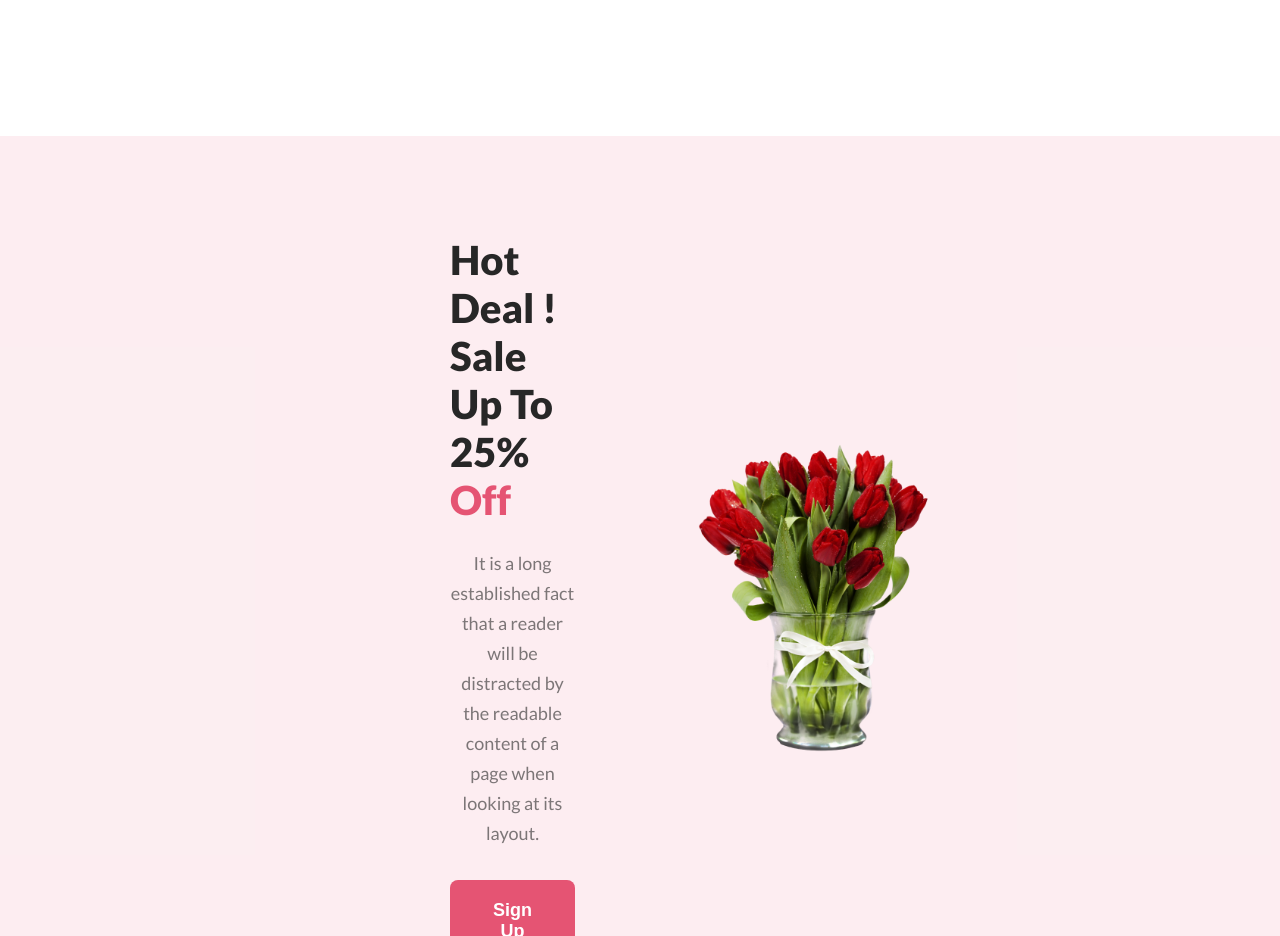
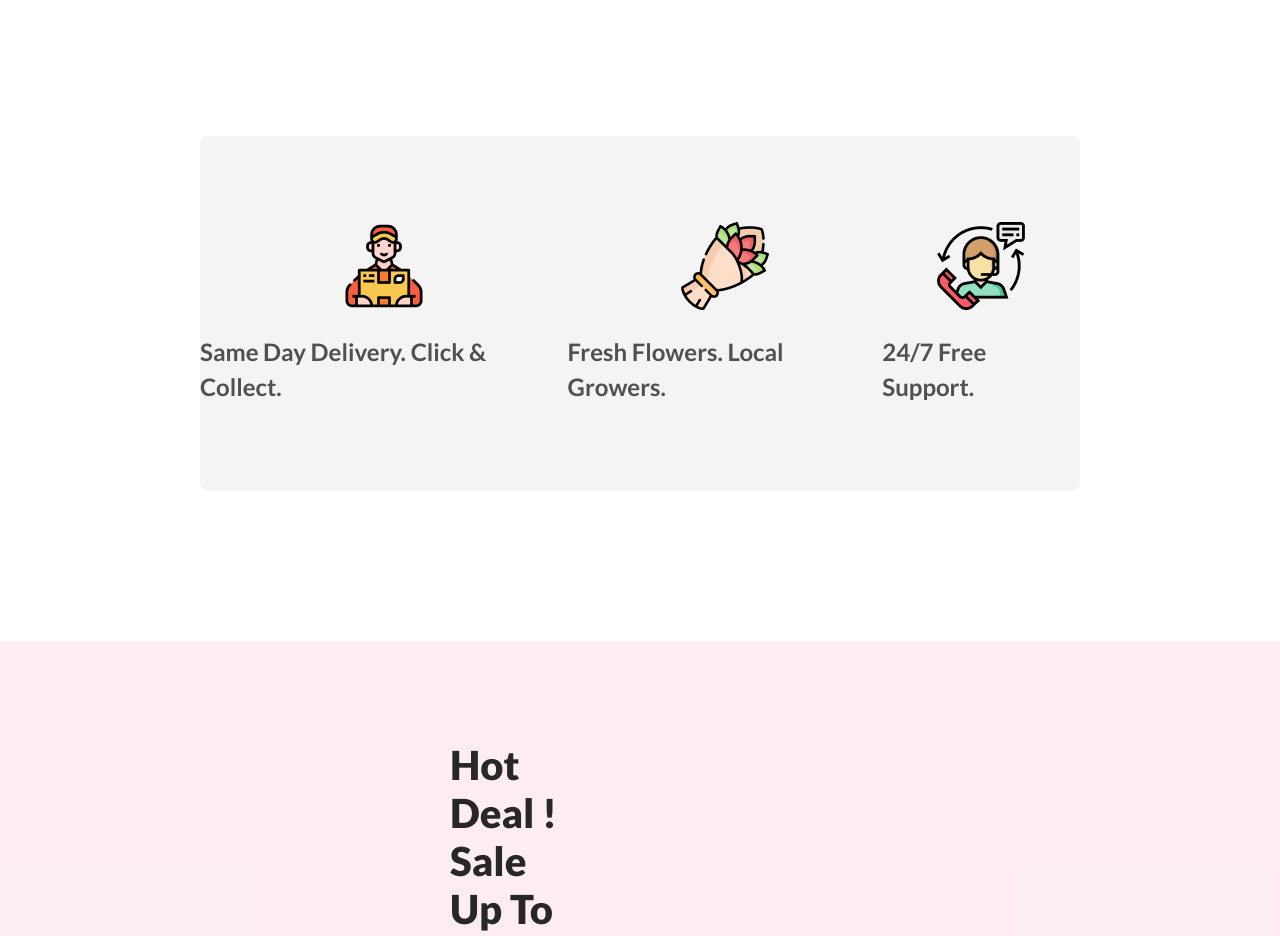
Before and after one commit to ash1429/PH8-Flower-shop-assignement, a plain HTML site: page index.html in a window 1280 px wide. Shown: the part 1940-2876 px from the top of the page. Drawn offline with Linux system fonts and the light colour scheme.

Commit message:
optional section done

```diff
--- a/index.html
+++ b/index.html
@@ -61,6 +61,21 @@
                     <a href="#">Yellow Flower Tree</a>
                     <!-- <p>Yellow Flower Tree</p> -->
                 </div>
+            </div>
+        </section>
+
+        <section class="optional-section">
+            <div>
+                <img src="flower_assets/Group 57.png" alt="Delivery man avatar">
+                <p>Same Day Delivery. Click & Collect.</p>
+            </div>
+            <div>
+                <img src="flower_assets/Group 58.png" alt="flower icon">
+                <p>Fresh Flowers. Local Growers.</p>
+            </div>
+            <div>
+                <img src="flower_assets/Group 59.png" alt="customer care avatar">
+                <p>24/7 Free Support.</p>
             </div>
         </section>
 
--- a/styles/flower-shop.css
+++ b/styles/flower-shop.css
@@ -109,16 +109,6 @@ footer {
     background-position: center bottom;
 }
 
-/* .featured-flowers-images p {
-    color: #272727;
-    text-align: center;
-    font-size: 24px;
-    font-style: normal;
-    font-weight: 700;
-    line-height: 35px;
-    text-decoration-line: underline;
-} */
-
 .featured-flowers-image {
     display: flex;
     flex-direction: column;
@@ -135,7 +125,34 @@ footer {
     line-height: 35px;
 }
 
+/* Optional section style */
 
+.optional-section {
+    display: flex;
+    align-items: center;
+    justify-content: space-evenly;
+    border-radius: 8px;
+    background: rgba(39, 39, 39, 0.05);
+    margin-left: 200px;
+    margin-right: 200px;
+}
+
+.optional-section div {
+    display: flex;
+    flex-direction: column;
+    align-items: center;
+    gap: 24px;
+    padding-top: 86px;
+    padding-bottom: 87px;
+}
+
+.optional-section p {
+    color: rgba(39, 39, 39, 0.80);
+    font-size: 24px;
+    font-style: normal;
+    font-weight: 600;
+    line-height: 35px;
+}
 
 /* Hot deals section styles */
 
@@ -280,7 +297,7 @@ footer {
     width: 40%;
 }
 
-.customer-reviews{
+.customer-reviews {
     display: flex;
     align-items: center;
     gap: 24px;
@@ -295,14 +312,14 @@ footer {
 
 
 
-.customer-review img{
+.customer-review img {
     padding-top: 24px;
     width: 150px;
     height: 190px;
     margin: 0px auto;
 }
 
-.customer-review small{
+.customer-review small {
     color: rgb(39, 39, 39);
     text-align: center;
     font-size: 16px;
@@ -310,7 +327,7 @@ footer {
     line-height: 30px;
 }
 
-.customer-review p{
+.customer-review p {
     color: rgba(39, 39, 39, 0.60);
     text-align: left;
     font-size: 18px;
@@ -319,6 +336,7 @@ font-weight: 400;
     line-height: 30px;
     padding: 0px 24px 24px 24px;
 }
+
 /* footer styles */
 
 footer {
```
Lines whose indentation alone changed are shown as unchanged.
